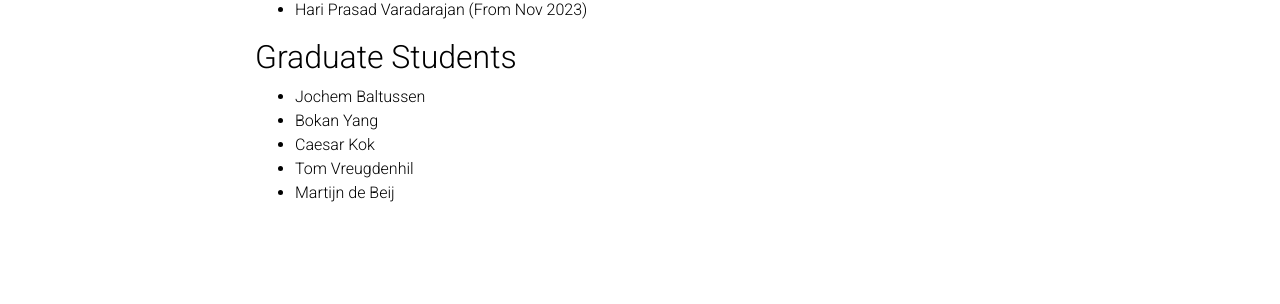
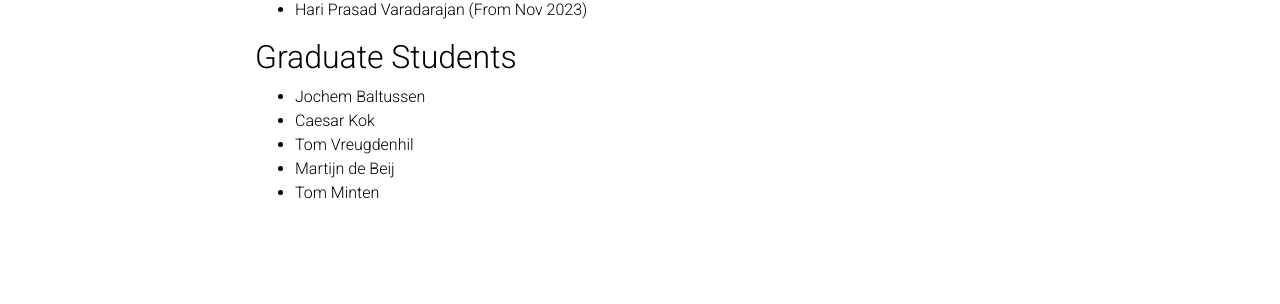
Before and after one commit to dinesh-krishnamoorthy/dinesh-krishnamoorthy.github.io, a Jekyll site: the page built from _pages/team.md, in a window 1280 px wide. Shown: the part 256-560 px from the top of the page. Built offline with Jekyll 4.4.1, drawn with Linux system fonts in a browser that asks for light colours; comment, search, counter and statistics services are not loaded; a style sheet for code colours, icons or effects is not loaded.

Commit message:
Update team.md

```diff
--- a/_pages/team.md
+++ b/_pages/team.md
@@ -13,7 +13,7 @@ nav_order: 3
 
 ## Graduate Students ##
 * Jochem Baltussen
-* Bokan Yang
 * Caesar Kok
 * Tom Vreugdenhil
 * Martijn de Beij
+* Tom Minten
```
